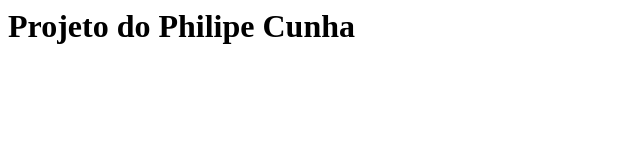
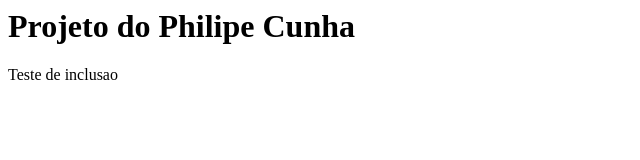
Before and after one commit to PhiiiCunha/Curso_Alura_Git, a plain HTML site: page index.html in a window 1280 px wide. Shown: the full height of the page, 0-640 px from the left. Drawn offline with Linux system fonts and the light colour scheme.

Commit message:
Paragrafo

```diff
--- a/index.html
+++ b/index.html
@@ -4,5 +4,6 @@
     </head>
     <body>
         <h1>Projeto do Philipe Cunha</h1>
+        <p>Teste de inclusao</p>
     </body>
 </html>
```
